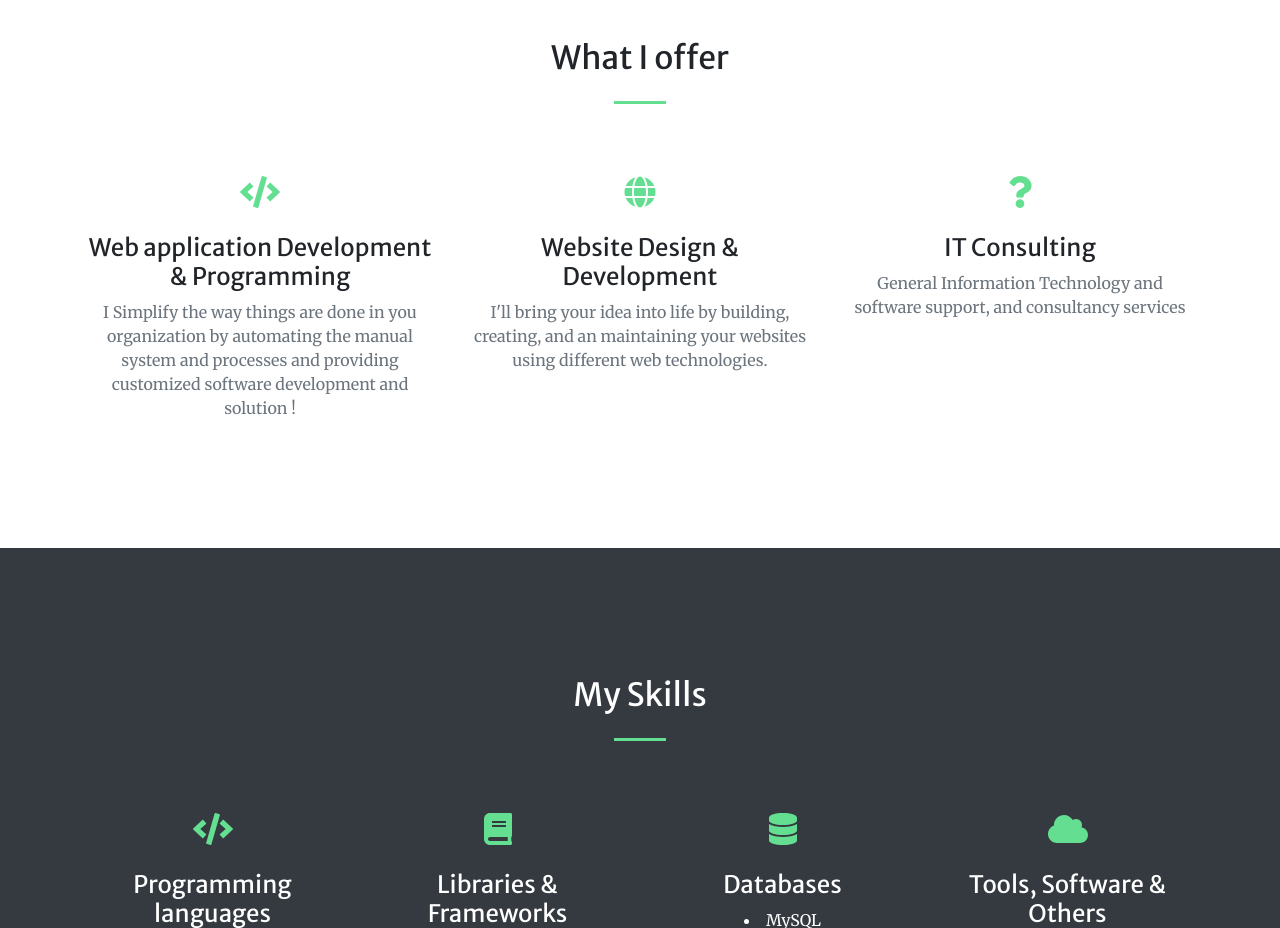
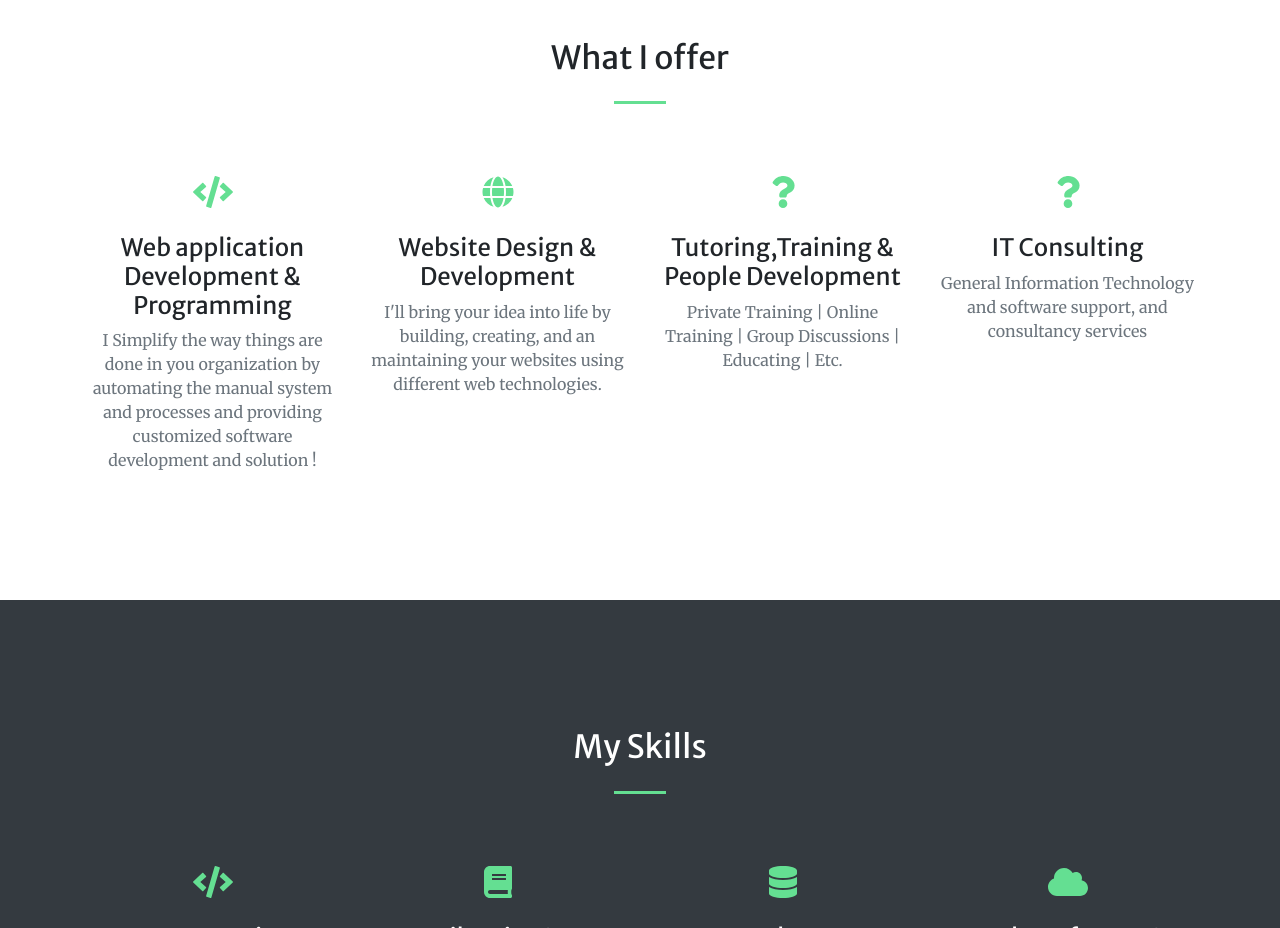
Before and after one commit to sosmongare/msnmongare.github.io-1, a plain HTML site: page index.html in a window 1280 px wide. Shown: the part 1720-2648 px from the top of the page. Drawn offline with nearby package versions, Linux system fonts and the light colour scheme.

Commit message:
Update on index.html
Adding  What I offer

```diff
--- a/index.html
+++ b/index.html
@@ -80,21 +80,29 @@ I'm a Software Engineer based in Nairobi, KE specializing in building (and occas
                 <h2 class="text-center mt-0">What I offer</h2>
                 <hr class="divider my-4" />
                 <div class="row">
-                    <div class="col-lg-4 col-md-6 text-center">
+                    <div class="col-lg-3 col-md-6 text-center">
                         <div class="mt-5">
                             <i class="fas fa-2x fa-code text-primary mb-4"></i>
                             <h3 class="h4 mb-2">Web application Development & Programming</h3>
                             <p class="text-muted mb-0">I Simplify the way things are done in you organization by automating the manual system and processes and providing customized software development and solution !</p>
                         </div>
                     </div>
-                    <div class="col-lg-4 col-md-6 text-center">
+                    <div class="col-lg-3 col-md-6 text-center">
                         <div class="mt-5">
                             <i class="fas fa-2x fa-globe text-primary mb-4"></i>
                             <h3 class="h4 mb-2">Website Design & Development</h3>
                             <p class="text-muted mb-0">I'll bring your idea into life by building, creating, and an maintaining your websites using different web technologies.</p>
                         </div>
                     </div>
-                    <div class="col-lg-4 col-md-6 text-center">
+                    <div class="col-lg-3 col-md-6 text-center">
+                        <div class="mt-5">
+                            <i class="fas fa-2x fa-question text-primary mb-4"></i>
+                            <h3 class="h4 mb-2">Tutoring,Training & People Development</h3>
+                            <p class="text-muted mb-0">Private Training | Online Training | Group Discussions | Educating | Etc. </p>
+                        </div>
+                    </div>
+<!--                    4th column  -->
+                    <div class="col-lg-3 col-md-6 text-center">
                         <div class="mt-5">
                             <i class="fas fa-2x fa-question text-primary mb-4"></i>
                             <h3 class="h4 mb-2">IT Consulting</h3>
```
